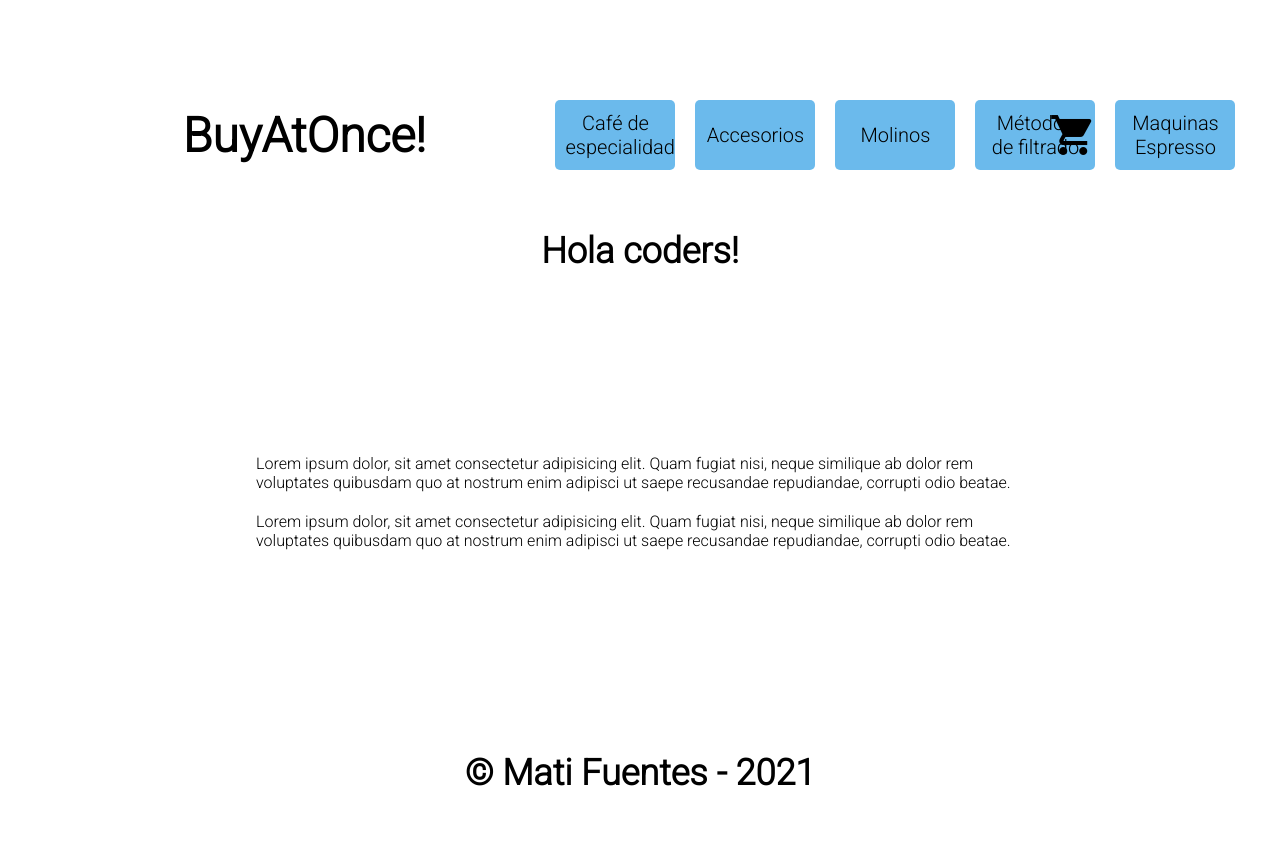
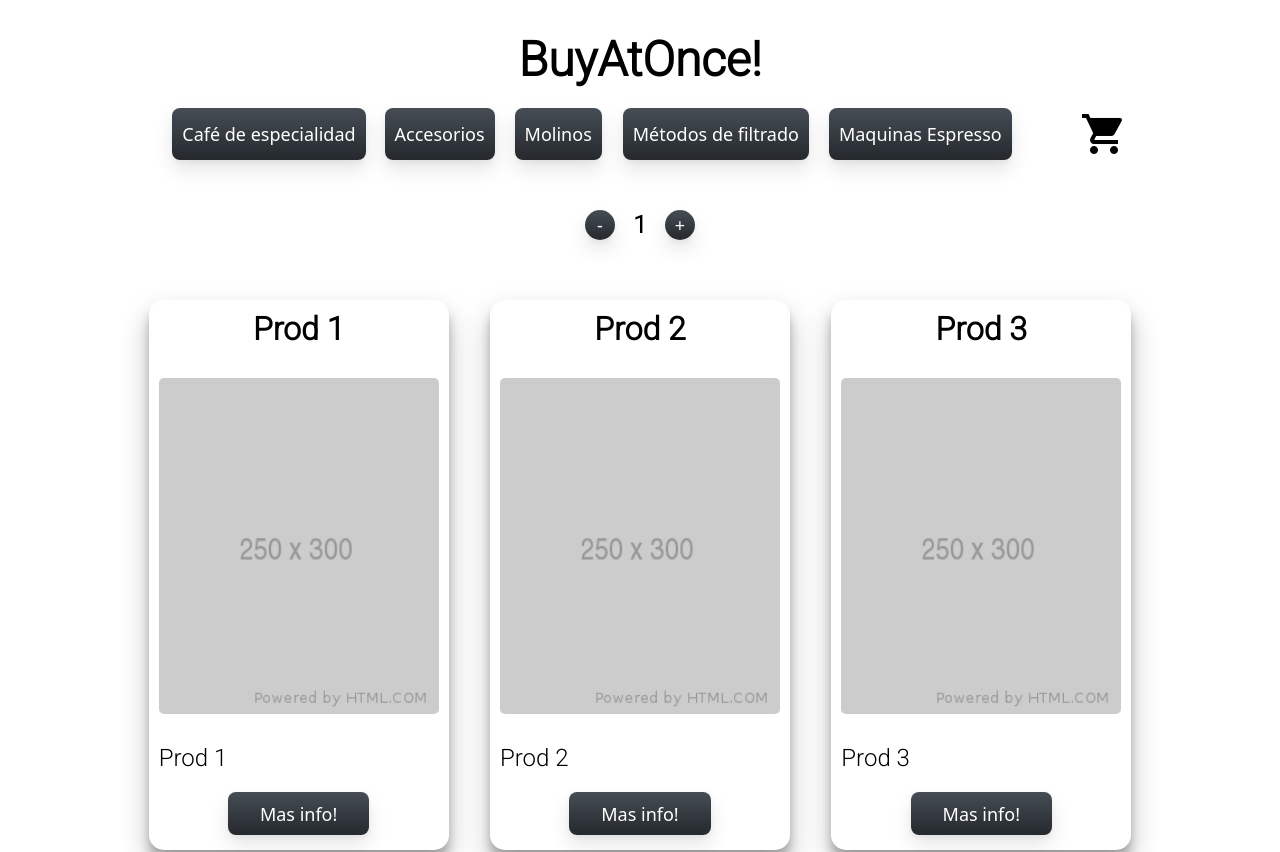
Before and after one commit to matiasnfuentes/buyatonce, a React (Create React App) app: page / in a window 1280 px wide. Shown: the top 852 px of the page. Before the commit the page ends 800 px from the top, so only its background shows below. Built offline with nearby package versions, Linux system fonts and the light colour scheme.

Commit message:
Desafío clase 3

```diff
--- a/src/components/App.js
+++ b/src/components/App.js
@@ -1,13 +1,11 @@
 import Footer from "./Footer"
 import Header from "./Header"
-import ItemListContainer from "./ItemListContainer"
 import Main from "./Main"
 
 const App = () =>{
     return (
         <div className="container">
             <Header />
-            <ItemListContainer greeting="Hola coders!" />
             <Main />
             <Footer />
         </div>
--- /dev/null
+++ b/src/components/Item.js
@@ -0,0 +1,13 @@
+const Item = (item) => {
+    console.log(item.item);
+    let {title, id, price, imagePath, description} = item;
+    console.log(title);
+    return ( <div className="itemCard" >
+                <h3 className="itemCard__title" >{title}</h3>
+                <img src={imagePath} alt="alternative text" className="itemCard__image"/>
+                <p className="itemCard__description" >{description}</p>
+                <button className="button itemCard__button" type="button">Mas info!</button>
+            </div> );
+}
+
+export default Item;
--- /dev/null
+++ b/src/components/ItemCount.js
@@ -0,0 +1,29 @@
+import { useState } from 'react';
+
+const ItemCount = ({stock, initial}) => {
+
+    const [currentStock, setStock] = useState(stock)
+    const [initialValue, setInitialValue] = useState(initial)
+
+    const addItem = () => {
+        if(currentStock>0){
+            setStock(currentStock - 1)
+            setInitialValue(initialValue + 1)
+        }
+    }
+
+    const removeItem = () => {
+        if(initialValue>0){
+            setInitialValue(initialValue - 1)
+            setStock(currentStock + 1)
+        }
+    }
+
+    return (<div className="itemCount">
+                <button onClick ={removeItem} className="button itemCount__button">-</button>
+                <p className="itemCount__count">{initialValue}</p>
+                <button onClick ={addItem} className="button itemCount__button">+</button>
+            </div> );
+}
+
+export default ItemCount;
--- /dev/null
+++ b/src/components/ItemList.js
@@ -0,0 +1,10 @@
+import Item from "./Item";
+
+
+const ItemList = ({items}) => {
+    return (<>
+                {items.map(i => <Item title={i.title} id={i.id} price={i.price} imagePath={i.imagePath} description={i.description}/>)}
+            </> );
+}
+
+export default ItemList;
--- a/src/components/ItemListContainer.js
+++ b/src/components/ItemListContainer.js
@@ -1,5 +1,41 @@
-const ItemListContainer = ({greeting}) => {
-    return ( <h2>{greeting}</h2> );
+import ItemCount from "./ItemCount";
+import ItemList from "./ItemList";
+import { useState, useEffect } from 'react';
+
+const ItemListContainer = () => {
+
+    const [productos, setProductos] = useState([]);
+
+    useEffect(()=>{
+
+        const productsToGet= [
+            {title: "Prod 1", id:1, price: 100, imagePath:"./250x300.png", description: "Prod 1"},
+            {title: "Prod 2", id:2, price: 100, imagePath:"./250x300.png", description: "Prod 2"},
+            {title: "Prod 3", id:3, price: 100, imagePath:"./250x300.png", description: "Prod 3"},
+            {title: "Prod 4", id:4, price: 100, imagePath:"./250x300.png", description: "Prod 4"},
+            {title: "Prod 5", id:5, price: 100, imagePath:"./250x300.png", description: "Prod 5"},
+            {title: "Prod 6", id:6, price: 100, imagePath:"./250x300.png", description: "Prod 6"},
+            {title: "Prod 7", id:7, price: 100, imagePath:"./250x300.png", description: "Prod 7"},
+            {title: "Prod 8", id:8, price: 100, imagePath:"./250x300.png", description: "Prod 8"},
+            {title: "Prod 9", id:9, price: 100, imagePath:"./250x300.png", description: "Prod 9"}
+        ]
+
+        const getProducts = new Promise((res,rej)=>{
+            setTimeout( () => res(productsToGet), 2000)
+        })
+
+        getProducts.then( (products) => {
+            setProductos(products)
+        })
+
+    },[])
+
+    return (<>
+                <ItemCount initial={1} stock={5}/>
+                <div className="itemList">
+                    <ItemList items={productos}/>
+                </div>
+            </>);
 }
 
 export default ItemListContainer;
--- a/src/components/Main.js
+++ b/src/components/Main.js
@@ -1,14 +1,9 @@
+import ItemListContainer from "./ItemListContainer"
+
 const Main = () => {
     return (
         <main className="container main">
-            <p>Lorem ipsum dolor, sit amet consectetur adipisicing elit.
-               Quam fugiat nisi, neque similique ab dolor rem voluptates quibusdam quo
-               at nostrum enim adipisci ut saepe recusandae repudiandae, corrupti odio beatae.
-            </p>
-            <p>Lorem ipsum dolor, sit amet consectetur adipisicing elit.
-               Quam fugiat nisi, neque similique ab dolor rem voluptates quibusdam quo
-               at nostrum enim adipisci ut saepe recusandae repudiandae, corrupti odio beatae.
-            </p>
+            <ItemListContainer/>
         </main>
      );
 }
--- a/src/components/NavBar.js
+++ b/src/components/NavBar.js
@@ -5,11 +5,11 @@ const NavBar = () => {
         <nav className = "navBar">
             <h1>BuyAtOnce!</h1>
             <div className="navBar__links">
-                <a href="#">Café de especialidad</a>
-                <a href="#">Accesorios</a>
-                <a href="#">Molinos</a>
-                <a href="#">Métodos de filtrado</a>
-                <a href="#">Maquinas Espresso</a>
+                <a className="button" href="#">Café de especialidad</a>
+                <a className="button" href="#">Accesorios</a>
+                <a className="button" href="#">Molinos</a>
+                <a className="button" href="#">Métodos de filtrado</a>
+                <a className="button" href="#">Maquinas Espresso</a>
             </div>
             <CartWidget/>
         </nav>
--- a/src/css/main.css
+++ b/src/css/main.css
@@ -25,6 +25,47 @@ body, html {
   height: 100%;
   width: 100%; }
 
+header {
+  display: flex;
+  justify-content: center;
+  width: 80%; }
+
+/* CSS */
+.button {
+  align-items: center;
+  background-color: initial;
+  background-image: linear-gradient(#464d55, #25292e);
+  border-radius: 8px;
+  border-width: 0;
+  box-shadow: 0 10px 20px rgba(0, 0, 0, 0.1), 0 3px 6px rgba(0, 0, 0, 0.05);
+  box-sizing: border-box;
+  color: #fff;
+  cursor: pointer;
+  display: inline-flex;
+  flex-direction: column;
+  font-family: expo-brand-demi,system-ui,-apple-system,BlinkMacSystemFont,"Segoe UI",Roboto,"Helvetica Neue",Arial,"Noto Sans",sans-serif,"Apple Color Emoji","Segoe UI Emoji","Segoe UI Symbol","Noto Color Emoji";
+  font-size: 18px;
+  height: 52px;
+  justify-content: center;
+  line-height: 1;
+  margin: 0;
+  outline: none;
+  overflow: hidden;
+  padding: 0 32px;
+  text-align: center;
+  text-decoration: none;
+  transform: translate3d(0, 0, 0);
+  transition: all 150ms;
+  vertical-align: baseline;
+  white-space: nowrap; }
+  .button:hover {
+    box-shadow: rgba(0, 1, 0, 0.2) 0 2px 8px;
+    opacity: .85; }
+  .button:active {
+    outline: 0; }
+  .button:focus {
+    box-shadow: rgba(0, 0, 0, 0.5) 0 0 0 3px; }
+
 .container {
   display: flex;
   flex-direction: column;
@@ -32,39 +73,77 @@ body, html {
   justify-content: center; }
 
 .main {
-  height: 60vh;
-  width: 60vw; }
-  .main p {
-    margin-bottom: 20px; }
+  width: 80%; }
 
 .navBar {
-  margin-bottom: 5vh;
-  margin-top: 10vh;
+  margin-bottom: 3%;
+  margin-top: 3%;
   display: flex;
+  flex-wrap: wrap;
   align-items: center;
   justify-content: space-around;
-  width: 80vw; }
+  width: 100%; }
   .navBar__links {
     display: flex;
     justify-content: space-around;
+    flex-wrap: nowrap;
     align-items: center;
-    width: 30vw;
     padding: 10px; }
     .navBar__links a {
-      color: black;
-      text-decoration: none;
-      display: flex;
-      flex-direction: column;
-      justify-content: center;
-      min-height: 50px;
-      text-align: center;
-      min-width: 100px;
-      font-size: 1.25rem;
       padding: 10px;
-      margin: 10px;
-      background-color: #6BBAEC;
-      border-radius: 5px; }
-      .navBar__links a:visited {
-        color: black; }
+      margin: 10px; }
   .navBar__cartWidget {
     font-size: 3rem; }
+
+.itemCount {
+  display: flex;
+  justify-content: center;
+  align-items: center; }
+  .itemCount__count {
+    min-width: 50px;
+    font-size: 1.5rem;
+    text-align: center;
+    font-weight: bold; }
+  .itemCount__button {
+    border-radius: 50%;
+    height: 30px;
+    width: 30px;
+    padding: 0px; }
+
+.itemList {
+  display: flex;
+  flex-direction: row;
+  justify-content: space-around;
+  flex-wrap: wrap;
+  width: 100%;
+  margin-top: 20px;
+  margin-bottom: 50px; }
+
+.itemCard {
+  display: flex;
+  flex-direction: column;
+  width: 300px;
+  height: 550px;
+  margin: 40px 20px;
+  box-shadow: rgba(0, 0, 0, 0.25) 0px 14px 28px, rgba(0, 0, 0, 0.22) 0px 10px 10px;
+  border-radius: 15px; }
+  .itemCard__title {
+    text-align: center;
+    padding: 10px;
+    margin-bottom: 10px;
+    font-size: 2rem; }
+  .itemCard__image {
+    padding: 10px;
+    margin-bottom: 10px;
+    border-radius: 15px; }
+  .itemCard__description {
+    font-size: 1.5rem;
+    padding: 10px;
+    margin-bottom: 10px; }
+  .itemCard__button {
+    align-self: center;
+    margin-bottom: 15px; }
+
+@media (max-width: 420px) {
+  .button {
+    height: 48px; } }
--- a/src/sass/main.sass
+++ b/src/sass/main.sass
@@ -35,6 +35,46 @@ body, html
 	height: 100%
 	width: 100%
 
+header
+	display: flex
+	justify-content: center
+	width: 80%
+
+/* CSS */
+.button
+	align-items: center
+	background-color: initial
+	background-image: linear-gradient(#464d55, #25292e)
+	border-radius: 8px
+	border-width: 0
+	box-shadow: 0 10px 20px rgba(0, 0, 0, .1),0 3px 6px rgba(0, 0, 0, .05)
+	box-sizing: border-box
+	color: #fff
+	cursor: pointer
+	display: inline-flex
+	flex-direction: column
+	font-family: expo-brand-demi,system-ui,-apple-system,BlinkMacSystemFont,"Segoe UI",Roboto,"Helvetica Neue",Arial,"Noto Sans",sans-serif,"Apple Color Emoji","Segoe UI Emoji","Segoe UI Symbol","Noto Color Emoji"
+	font-size: 18px
+	height: 52px
+	justify-content: center
+	line-height: 1
+	margin: 0
+	outline: none
+	overflow: hidden
+	padding: 0 32px
+	text-align: center
+	text-decoration: none
+	transform: translate3d(0, 0, 0)
+	transition: all 150ms
+	vertical-align: baseline
+	white-space: nowrap
+	&:hover
+		box-shadow: rgba(0, 1, 0, .2) 0 2px 8px
+		opacity: .85
+	&:active
+		outline: 0
+	&:focus
+		box-shadow: rgba(0, 0, 0, .5) 0 0 0 3px
 
 .container
 	display: flex
@@ -44,41 +84,82 @@ body, html
 
 
 .main
-	height: 60vh
-	width: 60vw
-	p
-		margin-bottom: 20px
+	width: 80%
 
 .navBar
-	margin-bottom: 5vh
-	margin-top: 10vh
+	margin-bottom: 3%
+	margin-top: 3%
 	display: flex
+	flex-wrap: wrap
 	align-items: center
 	justify-content: space-around
-	width: 80vw
+	width: 100%
 
 	&__links
 		display: flex
 		justify-content: space-around
+		flex-wrap: nowrap
 		align-items: center
-		width: 30vw
 		padding: 10px
 		a
-			color: black
-			text-decoration: none
-			display: flex
-			flex-direction: column
-			justify-content: center
-			min-height: 50px
-			text-align: center
-			min-width: 100px
-			font-size: $size-six
 			padding: 10px
 			margin: 10px
-			background-color: $quinary
-			border-radius: 5px
-			&:visited
-				color: black
 
 	&__cartWidget
 		font-size: $size-one
+
+.itemCount
+	display: flex
+	justify-content: center
+	align-items: center
+	&__count
+		min-width: 50px
+		font-size: $size-five
+		text-align: center
+		font-weight: bold
+	&__button
+		border-radius: 50%
+		height: 30px
+		width: 30px
+		padding: 0px
+
+
+.itemList
+	display: flex
+	flex-direction: row
+	justify-content: space-around
+	flex-wrap: wrap
+	width: 100%
+	margin-top: 20px
+	margin-bottom: 50px
+
+.itemCard
+	display: flex
+	flex-direction: column
+	width: 300px
+	height: 550px
+	margin: 40px 20px
+	box-shadow: rgba(0, 0, 0, 0.25) 0px 14px 28px, rgba(0, 0, 0, 0.22) 0px 10px 10px;	border-radius: 15px
+	&__title
+		text-align: center
+		padding: 10px
+		margin-bottom: 10px
+		font-size: $size-three
+	&__image
+		padding: 10px
+		margin-bottom: 10px
+		border-radius: 15px
+	&__description
+		font-size: $size-five
+		padding: 10px
+		margin-bottom: 10px
+	&__button
+		align-self: center
+		margin-bottom: 15px
+
+
+
+
+@media (max-width: 420px)
+	.button
+		height: 48px
```
Also changed, not shown: public/250x300.png (added).
